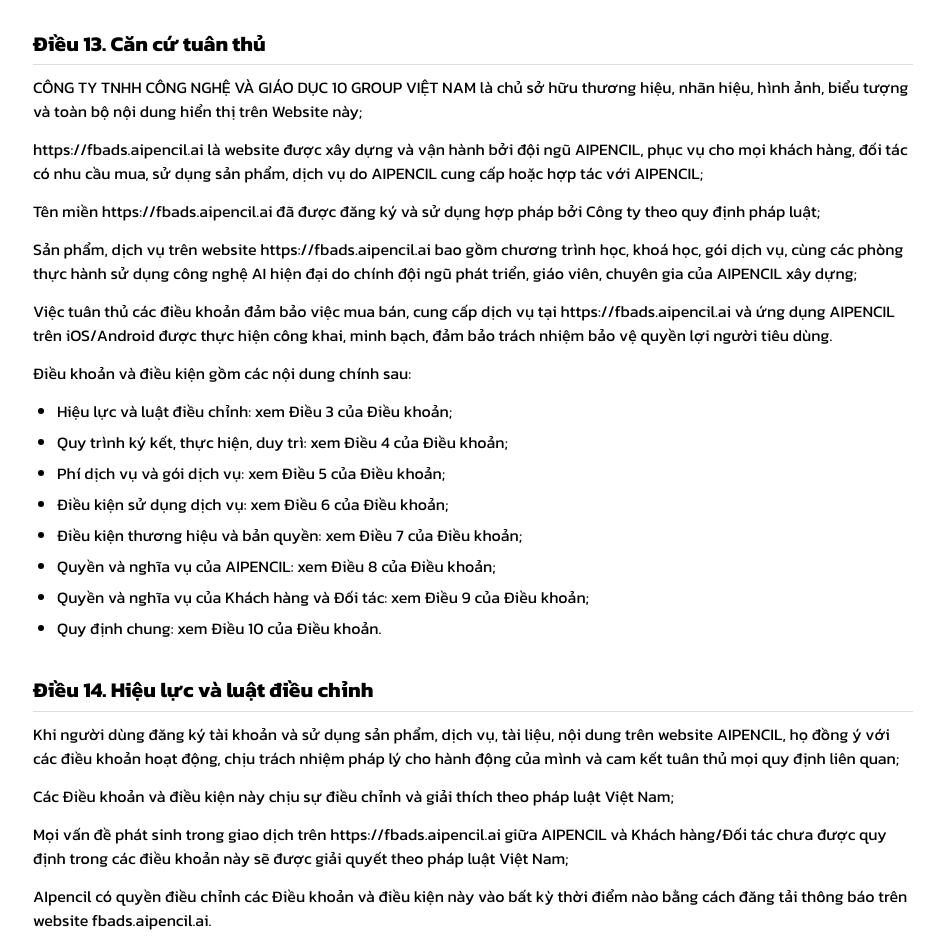
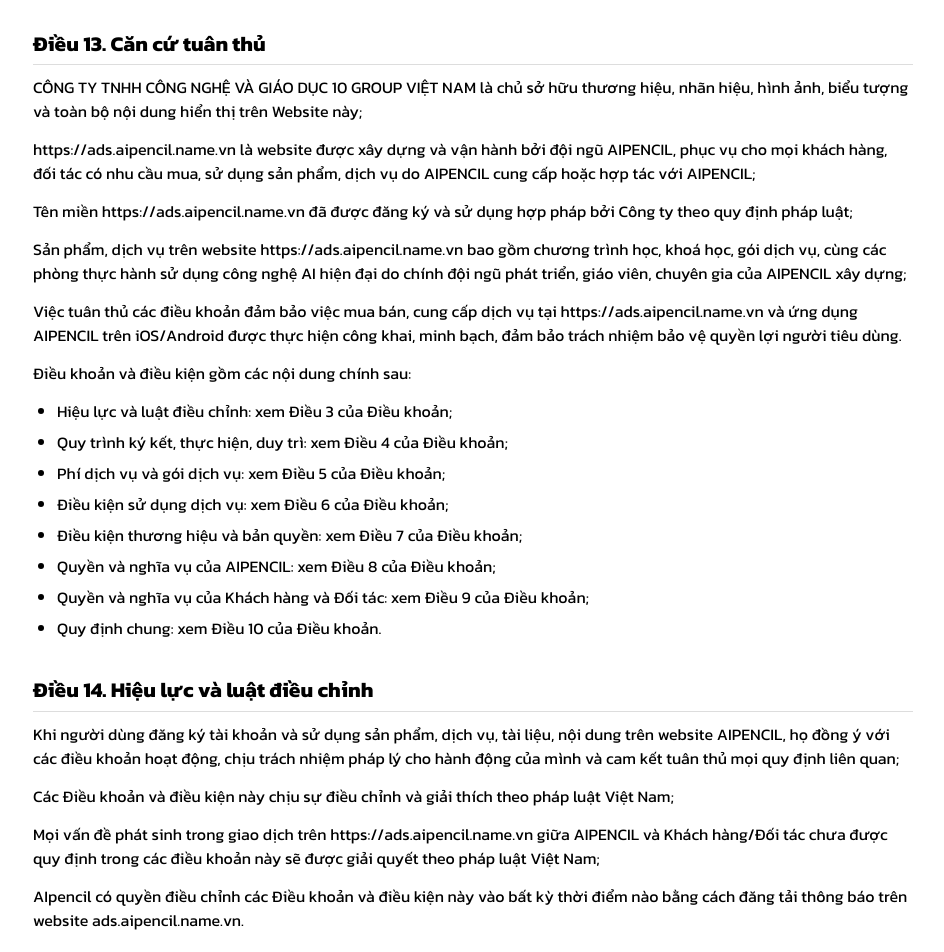
Before and after one commit to l4adeveloper/front-end-ADS, a plain HTML site: page term.html in a window 1280 px wide. Shown: the part 3380-4332 px from the top of the page, without its empty margins (167-1111 px from the left). Drawn offline with Linux system fonts and the light colour scheme.

Commit message:
Update term.html

```diff
--- a/term.html
+++ b/term.html
@@ -242,16 +242,16 @@
       CÔNG TY TNHH CÔNG NGHỆ VÀ GIÁO DỤC 10 GROUP VIỆT NAM là chủ sở hữu thương hiệu, nhãn hiệu, hình ảnh, biểu tượng và toàn bộ nội dung hiển thị trên Website này;
     </p>
     <p>
-      https://fbads.aipencil.ai là website được xây dựng và vận hành bởi đội ngũ AIPENCIL, phục vụ cho mọi khách hàng, đối tác có nhu cầu mua, sử dụng sản phẩm, dịch vụ do AIPENCIL cung cấp hoặc hợp tác với AIPENCIL;
+      https://ads.aipencil.name.vn là website được xây dựng và vận hành bởi đội ngũ AIPENCIL, phục vụ cho mọi khách hàng, đối tác có nhu cầu mua, sử dụng sản phẩm, dịch vụ do AIPENCIL cung cấp hoặc hợp tác với AIPENCIL;
     </p>
     <p>
-      Tên miền https://fbads.aipencil.ai đã được đăng ký và sử dụng hợp pháp bởi Công ty theo quy định pháp luật;
+      Tên miền https://ads.aipencil.name.vn đã được đăng ký và sử dụng hợp pháp bởi Công ty theo quy định pháp luật;
     </p>
     <p>
-      Sản phẩm, dịch vụ trên website https://fbads.aipencil.ai bao gồm chương trình học, khoá học, gói dịch vụ, cùng các phòng thực hành sử dụng công nghệ AI hiện đại do chính đội ngũ phát triển, giáo viên, chuyên gia của AIPENCIL xây dựng;
+      Sản phẩm, dịch vụ trên website https://ads.aipencil.name.vn bao gồm chương trình học, khoá học, gói dịch vụ, cùng các phòng thực hành sử dụng công nghệ AI hiện đại do chính đội ngũ phát triển, giáo viên, chuyên gia của AIPENCIL xây dựng;
     </p>
     <p>
-      Việc tuân thủ các điều khoản đảm bảo việc mua bán, cung cấp dịch vụ tại https://fbads.aipencil.ai và ứng dụng AIPENCIL trên iOS/Android được thực hiện công khai, minh bạch, đảm bảo trách nhiệm bảo vệ quyền lợi người tiêu dùng.
+      Việc tuân thủ các điều khoản đảm bảo việc mua bán, cung cấp dịch vụ tại https://ads.aipencil.name.vn và ứng dụng AIPENCIL trên iOS/Android được thực hiện công khai, minh bạch, đảm bảo trách nhiệm bảo vệ quyền lợi người tiêu dùng.
     </p>
     <p>
       Điều khoản và điều kiện gồm các nội dung chính sau:
@@ -275,10 +275,10 @@
       Các Điều khoản và điều kiện này chịu sự điều chỉnh và giải thích theo pháp luật Việt Nam;
     </p>
     <p>
-      Mọi vấn đề phát sinh trong giao dịch trên https://fbads.aipencil.ai giữa AIPENCIL và Khách hàng/Đối tác chưa được quy định trong các điều khoản này sẽ được giải quyết theo pháp luật Việt Nam;
+      Mọi vấn đề phát sinh trong giao dịch trên https://ads.aipencil.name.vn giữa AIPENCIL và Khách hàng/Đối tác chưa được quy định trong các điều khoản này sẽ được giải quyết theo pháp luật Việt Nam;
     </p>
     <p>
-      AIpencil có quyền điều chỉnh các Điều khoản và điều kiện này vào bất kỳ thời điểm nào bằng cách đăng tải thông báo trên website fbads.aipencil.ai.
+      AIpencil có quyền điều chỉnh các Điều khoản và điều kiện này vào bất kỳ thời điểm nào bằng cách đăng tải thông báo trên website ads.aipencil.name.vn.
     </p>
 
     <hr />
```
